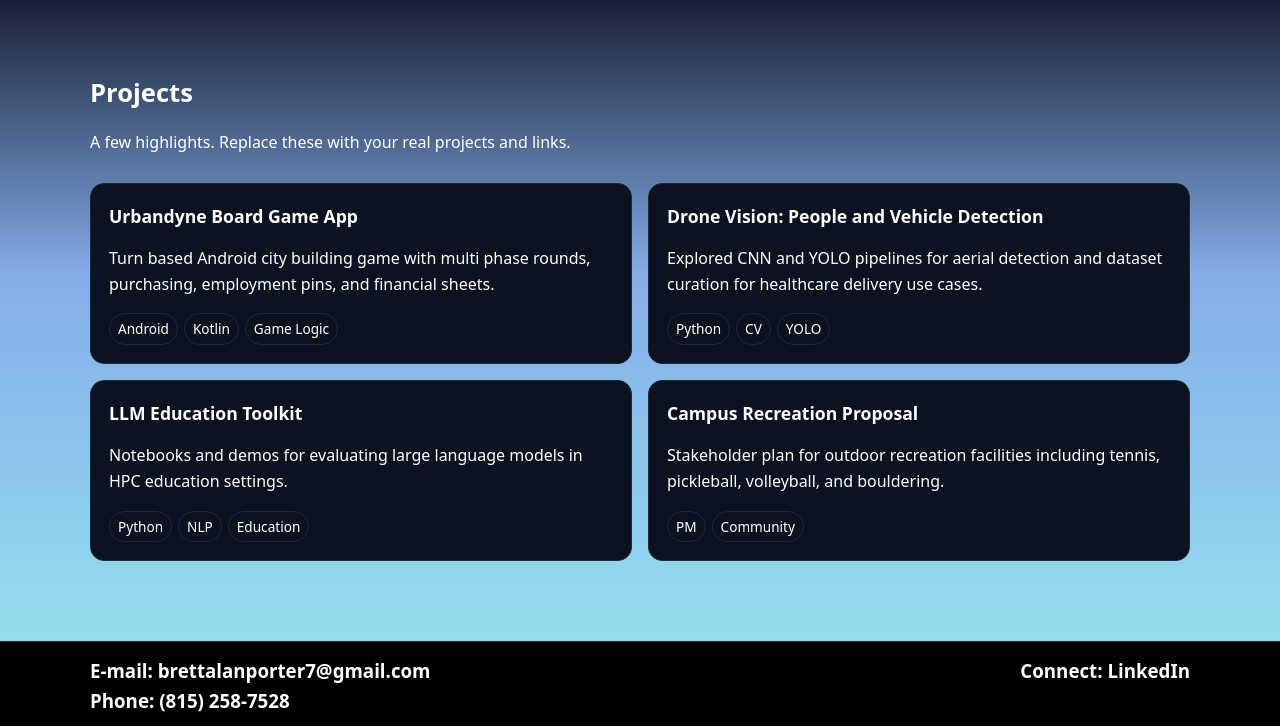
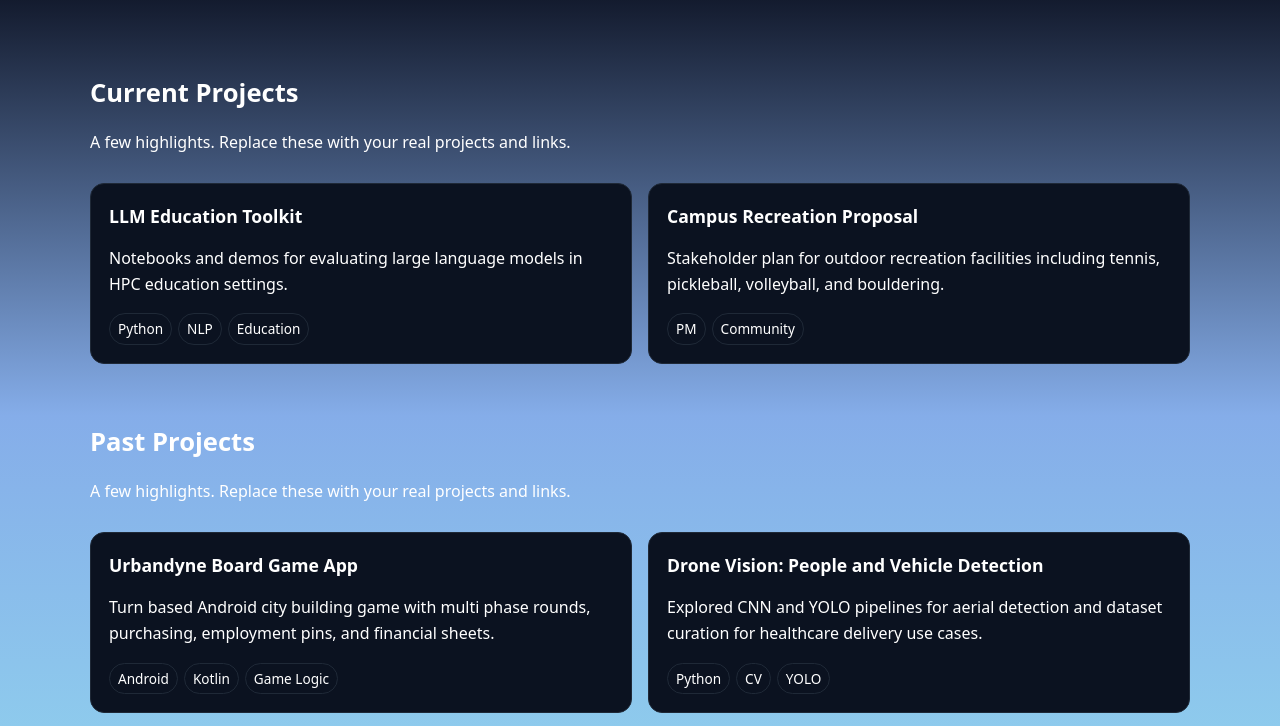
Before and after one commit to BrettAlanPorter7/BAP_Portfolio_Page, a plain HTML site: page projects.html in a window 1280 px wide. Shown: the part 34-760 px from the top of the page. Drawn offline with Linux system fonts and the light colour scheme.

Commit message:
fixes for projects and service pages

```diff
--- a/projects.html
+++ b/projects.html
@@ -31,7 +31,37 @@
   <body>
     <section id="projects" class="section">
       <div class="container">
-      <h2>Projects</h2>
+        <h2>Current Projects</h2>
+        <p class="muted">A few highlights. Replace these with your real projects and links.</p>
+        <div class="spacer"></div>
+        <div class="grid">
+          <!--
+          <article class="card span-6">
+            <h3>Project</h3>
+            <p>.</p>
+            <div><span class="tag">Android</span><span class="tag">Kotlin</span><span class="tag">Game Logic</span></div>
+          </article>
+          <article class="card span-6">
+            <h3>Project</h3>
+            <p>.</p>
+            <div><span class="tag">Python</span><span class="tag">CV</span><span class="tag">YOLO</span></div>
+          </article>
+        -->
+          <article class="card span-6">
+            <h3>LLM Education Toolkit</h3>
+            <p>Notebooks and demos for evaluating large language models in HPC education settings.</p>
+            <div><span class="tag">Python</span><span class="tag">NLP</span><span class="tag">Education</span></div>
+          </article>
+          <article class="card span-6">
+            <h3>Campus Recreation Proposal</h3>
+            <p>Stakeholder plan for outdoor recreation facilities including tennis, pickleball, volleyball, and bouldering.</p>
+            <div><span class="tag">PM</span><span class="tag">Community</span></div>
+          </article>
+        </div>
+      </div>
+      <p>   <br>   </p>
+      <div class="container">
+        <h2>Past Projects</h2>
         <p class="muted">A few highlights. Replace these with your real projects and links.</p>
         <div class="spacer"></div>
         <div class="grid">
@@ -46,14 +76,14 @@
             <div><span class="tag">Python</span><span class="tag">CV</span><span class="tag">YOLO</span></div>
           </article>
           <article class="card span-6">
-          <h3>LLM Education Toolkit</h3>
-          <p>Notebooks and demos for evaluating large language models in HPC education settings.</p>
-          <div><span class="tag">Python</span><span class="tag">NLP</span><span class="tag">Education</span></div>
+            <h3>Drone Error Clustering</h3>
+            <p>NASA funded project while working as a software engineering intern at the University of Notre Dame.</p>
+            <div><span class="tag">Python</span><span class="tag">Clustering</span><span class="tag">Data Science</span></div>
           </article>
           <article class="card span-6">
-          <h3>Campus Recreation Proposal</h3>
-          <p>Stakeholder plan for outdoor recreation facilities including tennis, pickleball, volleyball, and bouldering.</p>
-          <div><span class="tag">PM</span><span class="tag">Community</span></div>
+            <h3>Digital Humanities Webpage</h3>
+            <p>A site to show different parts of humanities and help draw more students into the field.</p>
+            <div><span class="tag">HTML</span><span class="tag">CSS</span></div>
           </article>
         </div>
       </div>
```
Also changed, not shown: service.html (+15 -4 lines), GhanaTrip.JPG (added), PXL_20250712_175925331.MP.jpg (added), STEAMCamp.jpg (added), SoftwareEngineeringClub_Git.jpg (added), 1 other file. Lines whose indentation alone changed are shown as unchanged.
